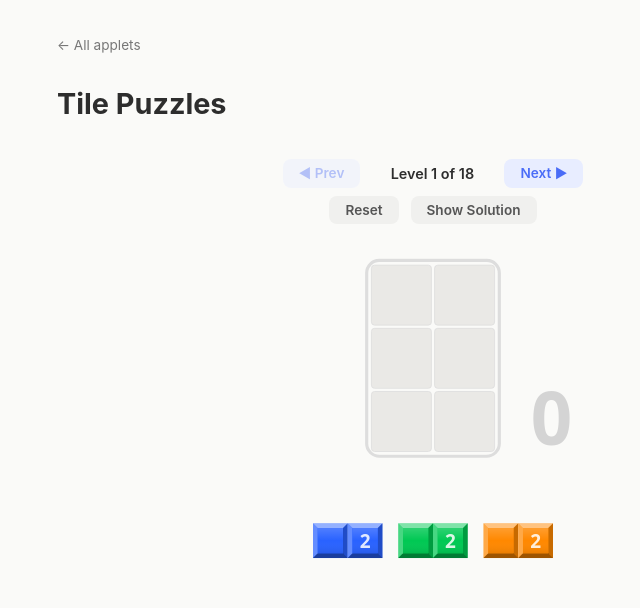
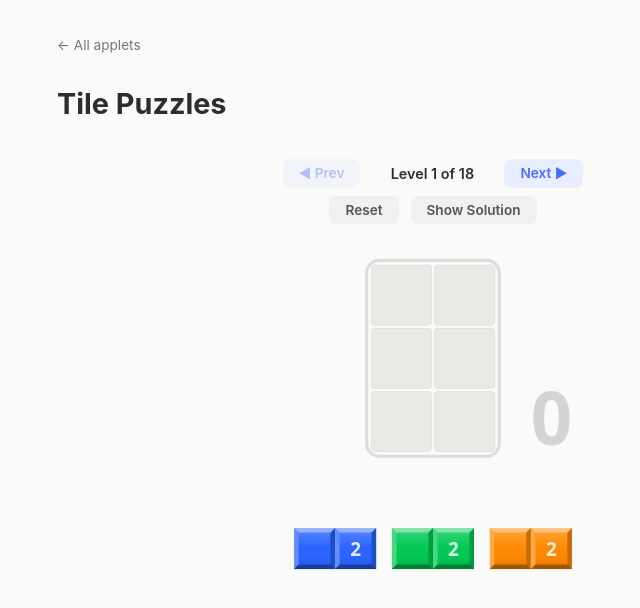
Before and after one commit to manzoid/math-help, a React (Vite) app: page /#/applets/tile-puzzles in a window 1280 px wide. Shown: the top 608 px of the page, without its empty margins (207-847 px from the left). Built offline with nearby package versions, Linux system fonts and the light colour scheme.

Commit message:
Make tray pieces easier to pick up: bigger scale + hit padding
- Increase TRAY_SCALE from 0.55 to 0.65 (visually larger)
- Add 8px invisible hit-area padding around each tray piece
- Bump TRAY_ROW_H to 65 to match larger pieces

```diff
--- a/src/applets/tile-puzzles/index.jsx
+++ b/src/applets/tile-puzzles/index.jsx
@@ -5,11 +5,12 @@ import LEVELS, { SHAPES, rotateCW, PIECE_COLORS } from './levels.js'
 const CELL = 40
 const PAD = 20
 const TRAY_GAP = 20
-const TRAY_SCALE = 0.55
+const TRAY_SCALE = 0.65
+const TRAY_HIT_PAD = 8 // invisible padding around tray pieces for easier tapping
 const TAP_THRESHOLD = 5
 const DRAG_LIFT_MOUSE = 30
 const DRAG_LIFT_TOUCH = 120 // bigger offset so finger doesn't occlude piece
-const TRAY_ROW_H = 55 // height of one tray row
+const TRAY_ROW_H = 65 // height of one tray row
 
 /* stable SVG width across all levels so layout never shifts */
 const MAX_GRID_W = Math.max(...LEVELS.map(l => l.gridWidth))
@@ -666,11 +667,19 @@ export default function TilePuzzles() {
         )
       }
 
+      const pw = (Math.max(...baseCells.map(([,c]) => c)) + 1) * S
+      const ph = (Math.max(...baseCells.map(([r]) => r)) + 1) * S
       return (
         <g key={piece.id}
           onPointerDown={(e) => onTrayPieceDown(e, piece.id)}
           style={{ cursor: 'grab' }}
         >
+          {/* invisible padded hit area for easier tapping */}
+          <rect
+            x={x - TRAY_HIT_PAD} y={y - TRAY_HIT_PAD}
+            width={pw + TRAY_HIT_PAD * 2} height={ph + TRAY_HIT_PAD * 2}
+            fill="transparent"
+          />
           {baseCells.map(([r, c], i) => (
             <g key={i}>
               {bevelCell(x + c * S, y + r * S, piece.color, S)}
```
